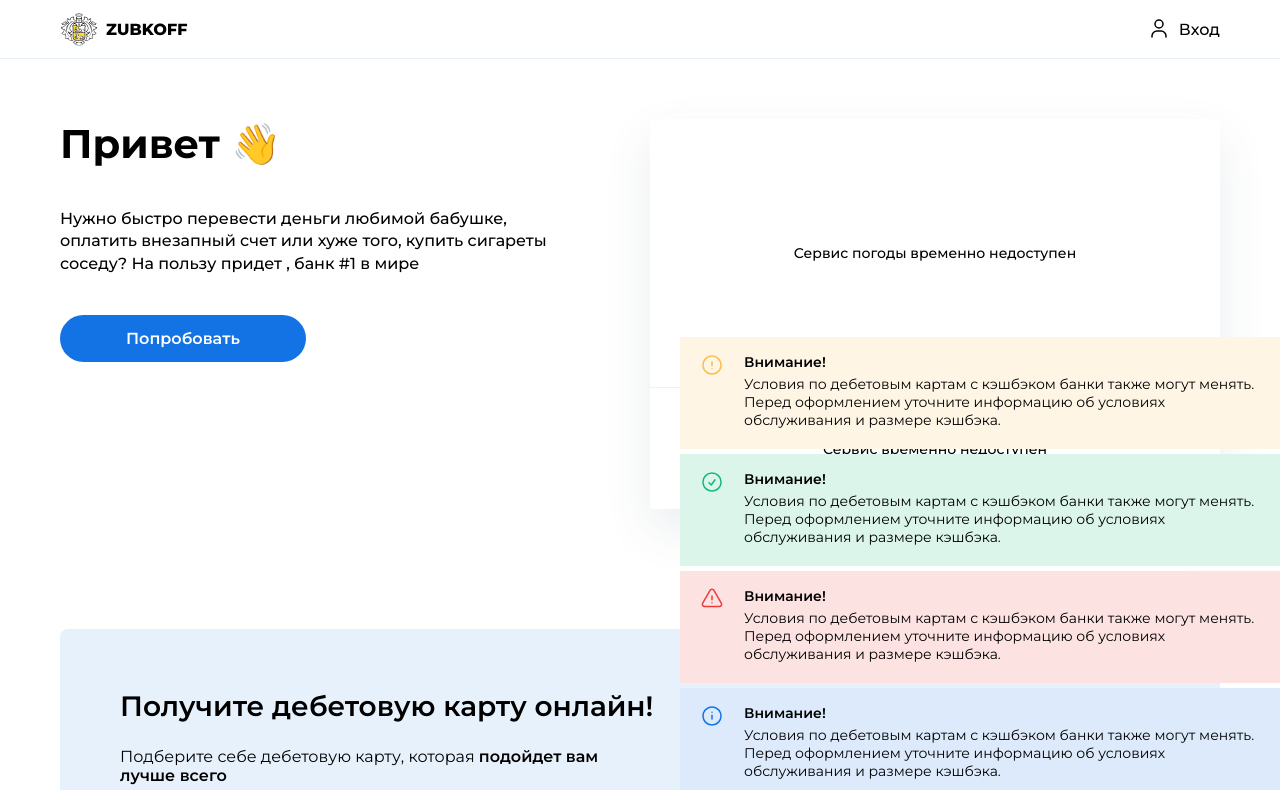
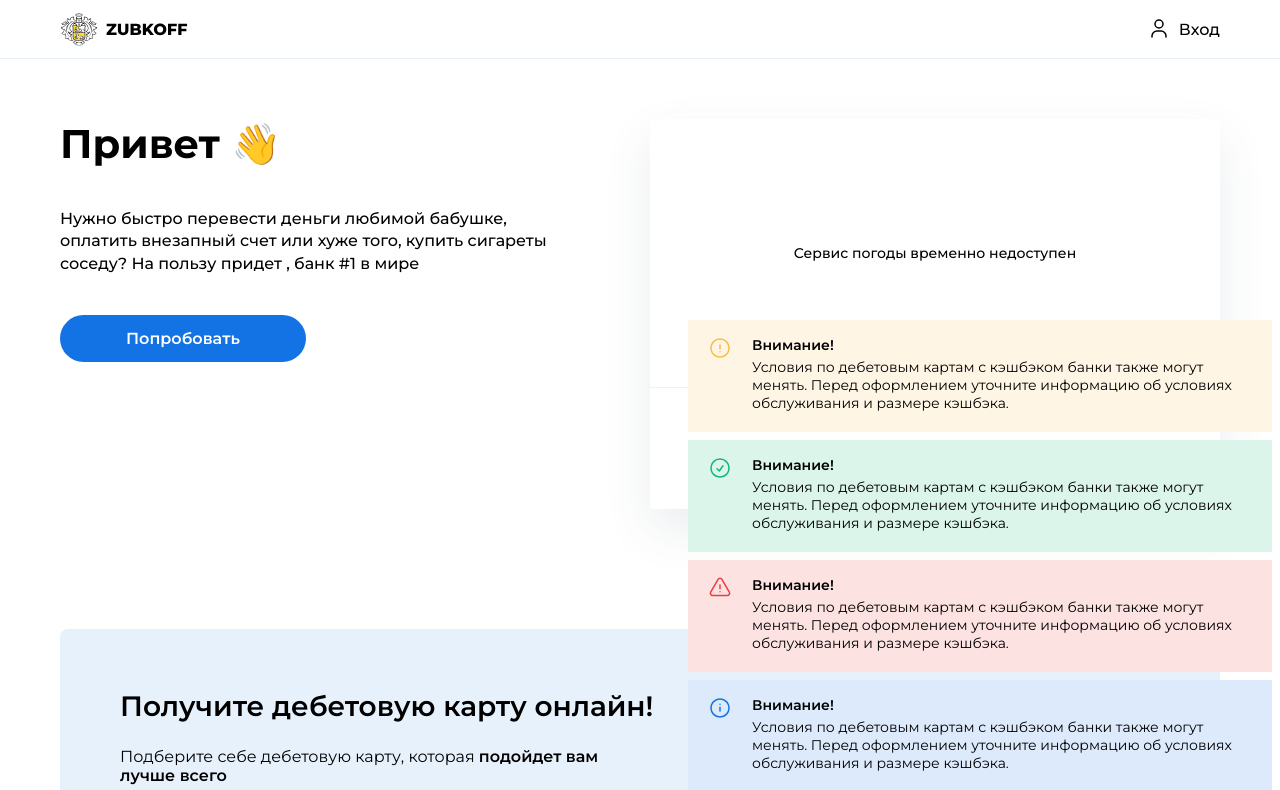
Before and after one commit to Reiser9/ZubkoffBank, a React (Create React App) app: page / in a window 1280 px wide. Shown: the top 790 px of the page. Built offline with nearby package versions, Linux system fonts and the light colour scheme; no server answers.

Commit message:
'update'

```diff
--- a/src/pages/Main/index.css
+++ b/src/pages/Main/index.css
@@ -515,9 +515,10 @@
     justify-content: flex-start;
     align-items: flex-start;
     flex-direction: column;
-    gap: 5px;
+    gap: 8px;
     width: 100%;
     max-width: 600px;
+    padding: 8px;
 }
 
 @media (max-width:998px) {
```
